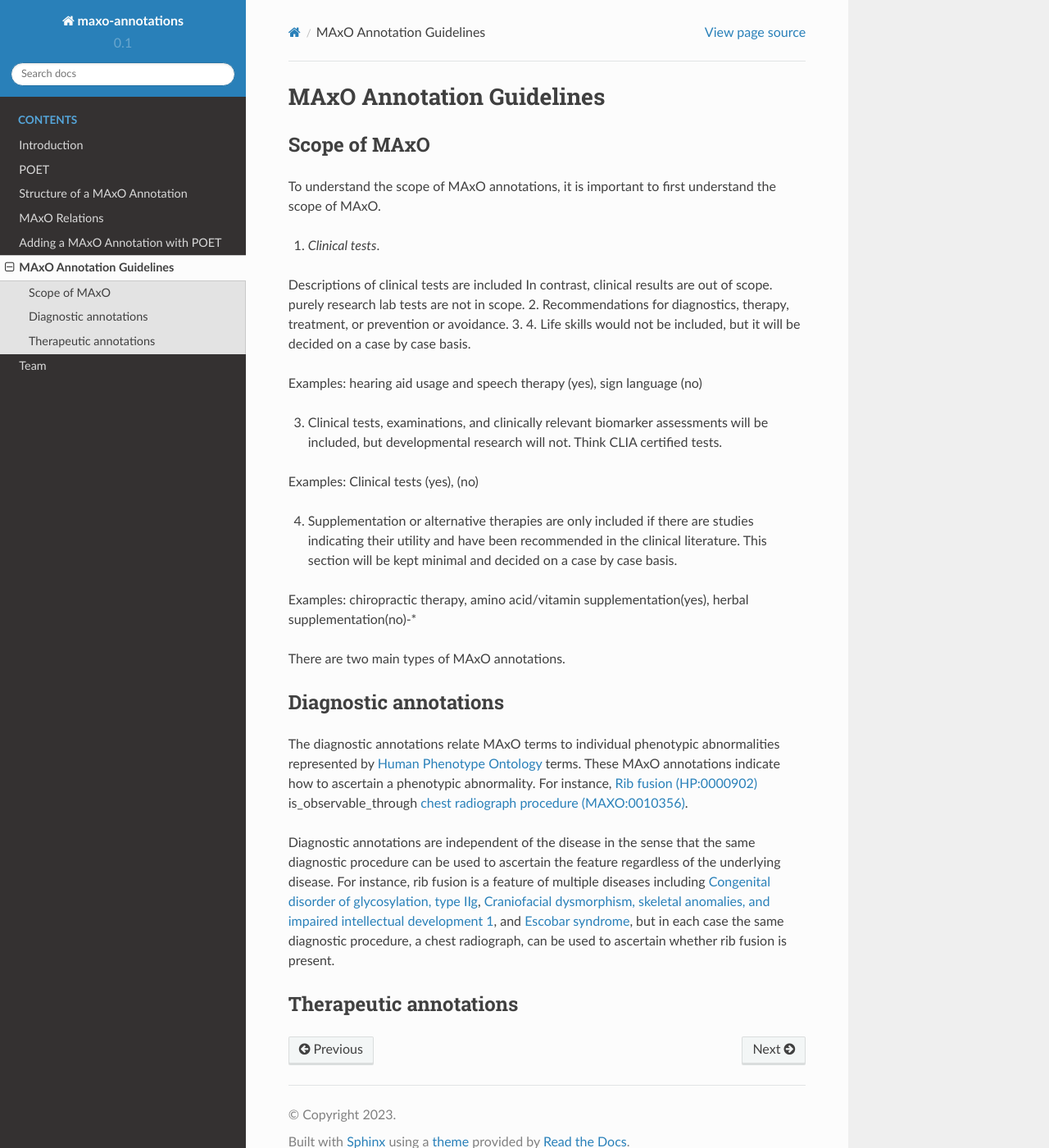
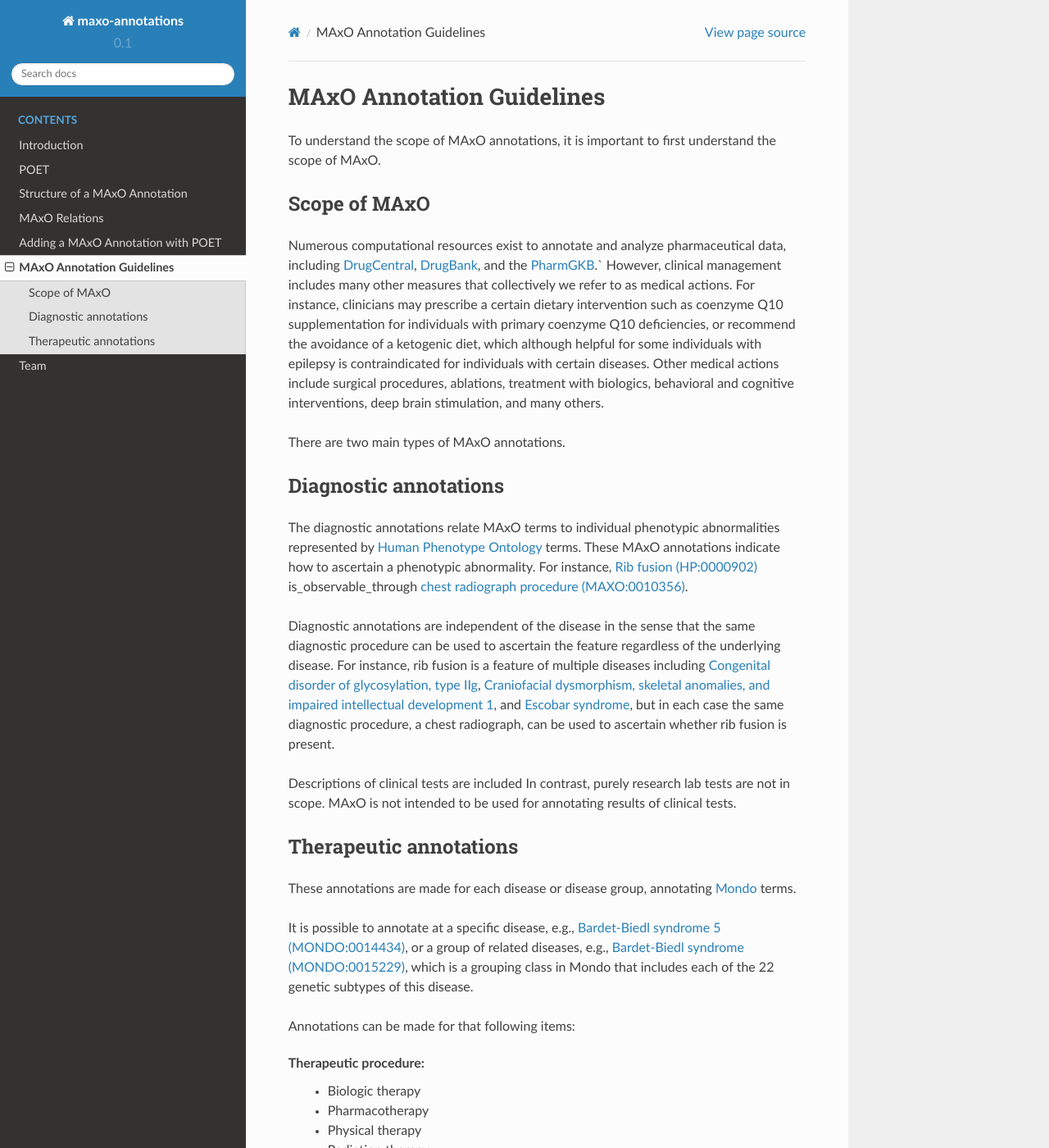
Before and after one commit to monarch-initiative/maxo-annotations, a Sphinx documentation site: the page built from docs/guidelines.rst, in a window 1280 px wide and 1400 px high. Shown: the whole window at 82% size. Built offline with Sphinx 7.4.7 and the Read the Docs theme 2.0.0, drawn with Linux system fonts in a browser that asks for light colours; some of the changed text lies outside the part shown.

Commit message:
guidelines

```diff
--- a/docs/guidelines.rst
+++ b/docs/guidelines.rst
@@ -4,31 +4,24 @@
 MAxO Annotation Guidelines
 ==========================
 
+
+To understand the scope of MAxO annotations, it is important to first understand the scope of MAxO.
+
 Scope of MAxO
 ^^^^^^^^^^^^^
 
-To understand the scope of MAxO annotations, it is important to first understand the scope of MAxO.
 
-
-
-1. *Clinical tests*.
-
-Descriptions of clinical tests are included In contrast, clinical results are out of scope.
-purely research lab tests are not in scope.
-2. Recommendations for diagnostics, therapy, treatment, or prevention or avoidance.
-3.
-4. Life skills would not be included, but it will be decided on a case by case basis.
-
-Examples: hearing aid usage and speech therapy (yes), sign language (no)
-
-3. Clinical tests, examinations, and clinically relevant biomarker assessments will be included, but developmental research will not. Think CLIA certified tests.
-
-Examples: Clinical tests (yes), (no)
-
-4. Supplementation or alternative therapies are only included if there are studies indicating their utility and have been recommended in the clinical literature. This section will be kept minimal and decided on a case by case basis.
-
-Examples: chiropractic therapy, amino acid/vitamin supplementation(yes), herbal supplementation(no)-*
-
+Numerous computational resources exist to annotate and analyze pharmaceutical data, including
+`DrugCentral <https://drugcentral.org/>`_,
+`DrugBank <https://go.drugbank.com/>`_, and the
+`PharmGKB <https://www.pharmgkb.org/>`_.`
+However, clinical management includes many other measures that collectively
+we refer to as medical actions. For instance, clinicians may prescribe a certain dietary
+intervention such as coenzyme Q10 supplementation for individuals with primary coenzyme Q10 deficiencies,
+or recommend the avoidance of a ketogenic diet, which although helpful for some individuals with epilepsy
+is contraindicated for individuals with certain diseases. Other medical actions include surgical procedures,
+ablations, treatment with biologics, behavioral and cognitive interventions, deep brain stimulation, and
+many others.
 
 
 There are two main types of MAxO annotations.
@@ -51,5 +44,56 @@
 and `Escobar syndrome <https://hpo.jax.org/app/browse/disease/OMIM:265000>`_, but in each case the same diagnostic procedure,
 a chest radiograph, can be used to ascertain whether rib fusion is present.
 
+Descriptions of clinical tests are included In contrast, purely research lab tests are not in scope. MAxO is not
+intended to be used for annotating results of clinical tests.
+
 Therapeutic annotations
 ^^^^^^^^^^^^^^^^^^^^^^^
+
+These annotations are made for each disease or disease group, annotating
+`Mondo <https://www.ebi.ac.uk/ols4/ontologies/mondo>`_ terms.
+
+It is possible to annotate at a specific disease, e.g.,
+`Bardet-Biedl syndrome 5 (MONDO:0014434) <https://www.ebi.ac.uk/ols4/ontologies/mondo/classes/http%253A%252F%252Fpurl.obolibrary.org%252Fobo%252FMONDO_0014434>`_,
+or a group of related diseases, e.g.,
+`Bardet-Biedl syndrome (MONDO:0015229) <https://www.ebi.ac.uk/ols4/ontologies/mondo/classes/http%253A%252F%252Fpurl.obolibrary.org%252Fobo%252FMONDO_0015229?lang=en>`_,
+which is a grouping class in Mondo that includes each of the 22 genetic subtypes of this disease.
+
+Annotations can be made for that following items:
+
+**Therapeutic procedure**:
+    - Biologic therapy
+    - Pharmacotherapy
+    - Physical therapy
+    - Radiation therapy
+    - Surgical procedure
+    - etc.
+
+**Palliative care**:
+    - end-of-life care
+    - pain management
+    - etc.
+
+**Preventative therapeutics**:
+    - smoking prevention
+    - preventative immunization
+    - prevention of abnormal physiologic state, i.e., hypertension prevention
+    - ketosis prevention
+    - etc.
+
+**Complementary and alternative therapies**:
+    - Acupuncture therapy
+    - Chiropractic therapy
+    - etc.
+
+**Medical action avoidance**:
+    - ketogenic diet intake avoidance
+    - avoid CT scan
+    - radiograph imaging avoidance
+    - etc.
+
+
+
+Supplementation or alternative therapies are only included if there are studies
+indicating their utility and have been recommended in the clinical literature.
+Examples: chiropractic therapy, amino acid/vitamin supplementation(yes), herbal supplementation(no)-*
--- a/docs/team.rst
+++ b/docs/team.rst
@@ -12,6 +12,7 @@
 - Leigh Carmody (The Jackson Laboratory for Genomic Medicine)
 - Sabrina Toro (School of Medicine - Colorado University Anschutz)
 - Nicole Vasilevsy (Critical Path Institute)
+- Megan Kraus (School of Medicine - Colorado University Anschutz)
 - Michael Gargano (The Jackson Laboratory for Genomic Medicine)
 - Nicolas Matentzoglu (Semanticly, Athens, Attiki, Greece)
 - Melissa Haendel (School of Medicine - Colorado University Anschutz)
```
Also changed, not shown: 1 other file.
